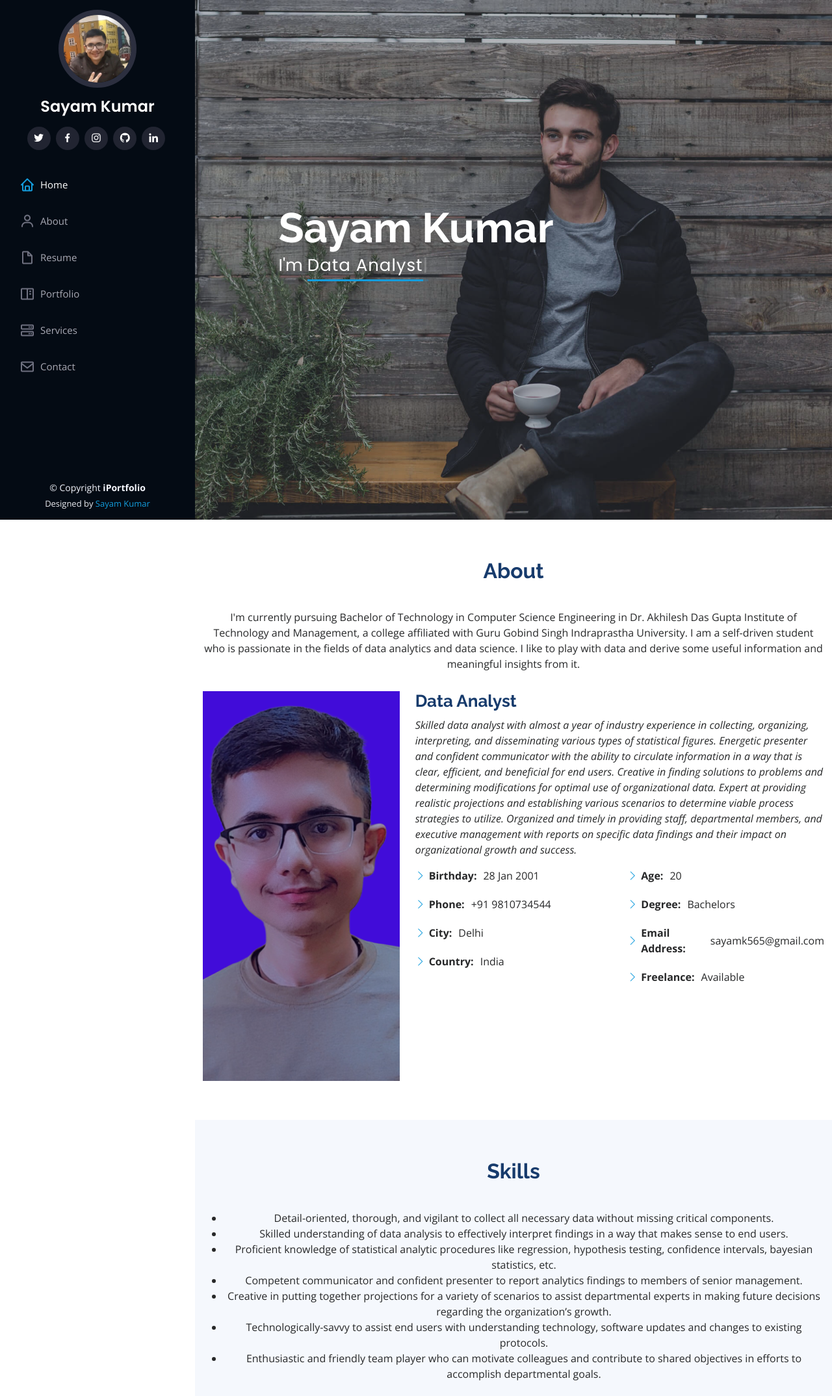
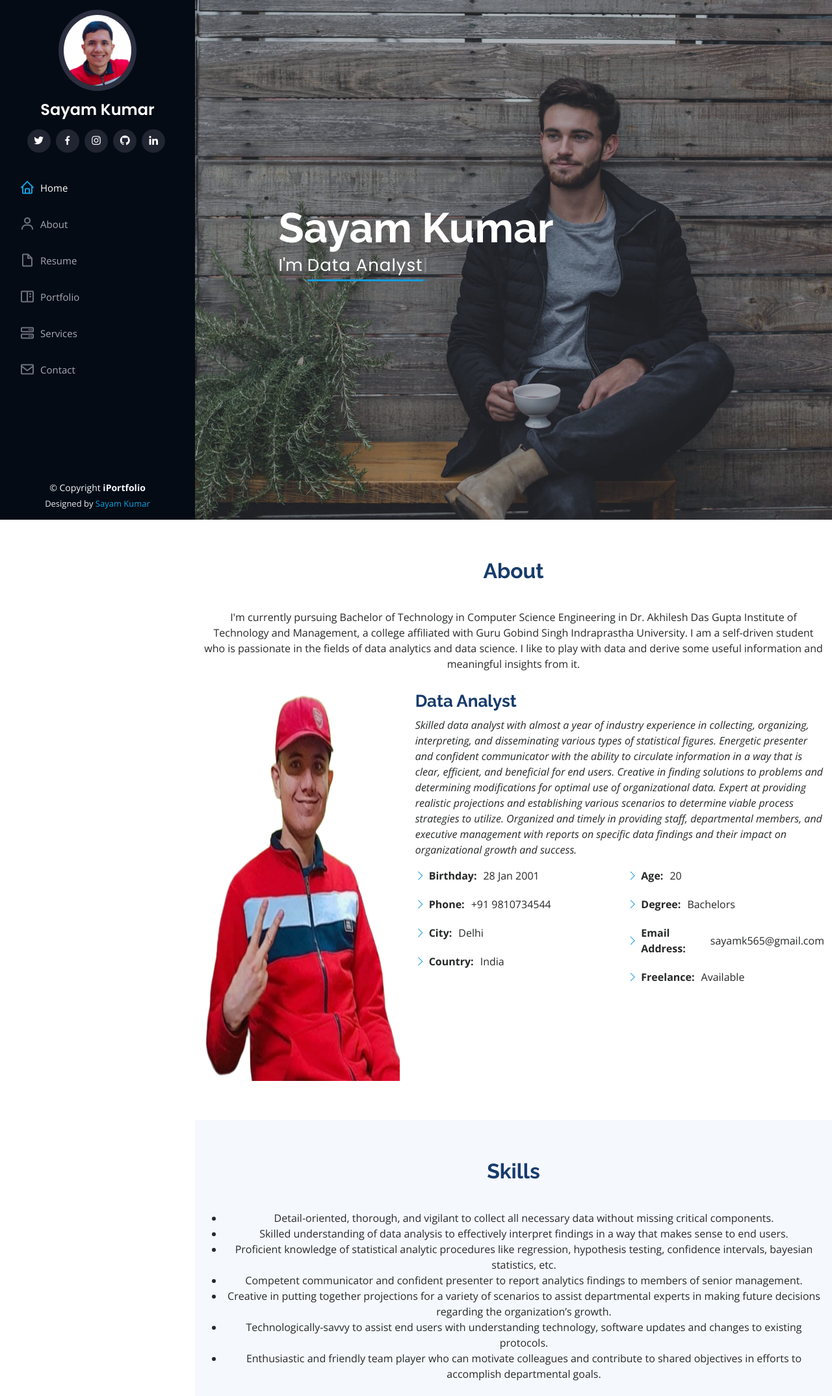
Before and after one commit to SayamAlt/My-Portfolio-Website, a plain HTML site: page index.html in a window 1280 px wide. Shown: the top 2149 px of the page at 65% size. Drawn offline with nearby package versions, Linux system fonts and the light colour scheme.

Commit message:
changed profile and cover pics

```diff
--- a/index.html
+++ b/index.html
@@ -48,7 +48,7 @@
     <div class="d-flex flex-column">
 
       <div class="profile">
-        <img src="assets/img/my_image.jpg" alt="" class="img-fluid rounded-circle">
+        <img src="assets/img/my_profile_pic.png" alt="" class="img-fluid rounded-circle">
         <h1 class="text-light"><a href="index.html">Sayam Kumar</a></h1>
         <div class="social-links mt-3 text-center">
           <a href="https://twitter.com/SayamKu99536499" class="twitter"><i class="bx bxl-twitter"></i></a>
@@ -93,7 +93,7 @@
 
         <div class="row">
           <div class="col-lg-4" data-aos="fade-right">
-            <img src="assets/img/My-Image-2.png" class="img-fluid my_image" alt="">
+            <img src="assets/img/cover_pic.png" class="img-fluid my_image" alt="">
           </div>
           <div class="col-lg-8 pt-4 pt-lg-0 content" data-aos="fade-left">
             <h3>Data Analyst</h3>
```
Also changed, not shown: assets/img/cover_pic.png (added), assets/img/my_profile_pic.png (added), assets/img/profile_pic.png (added).
